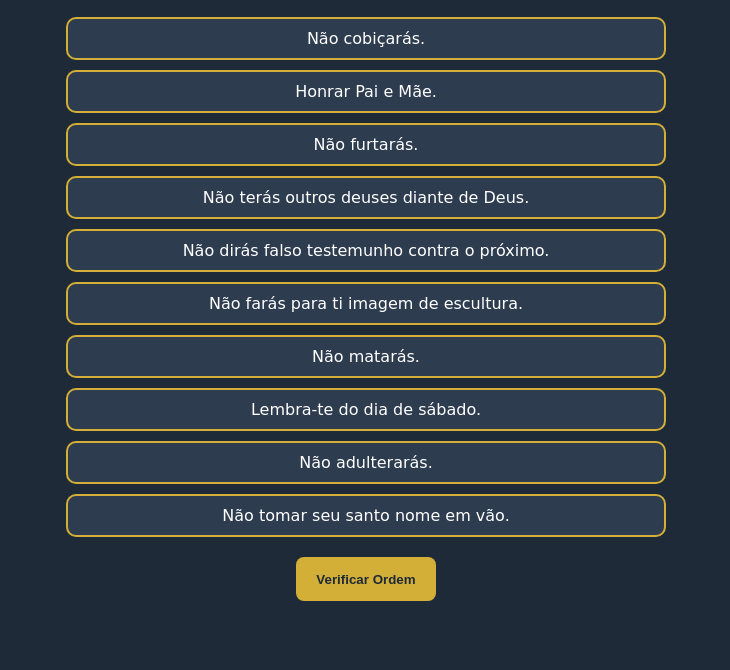
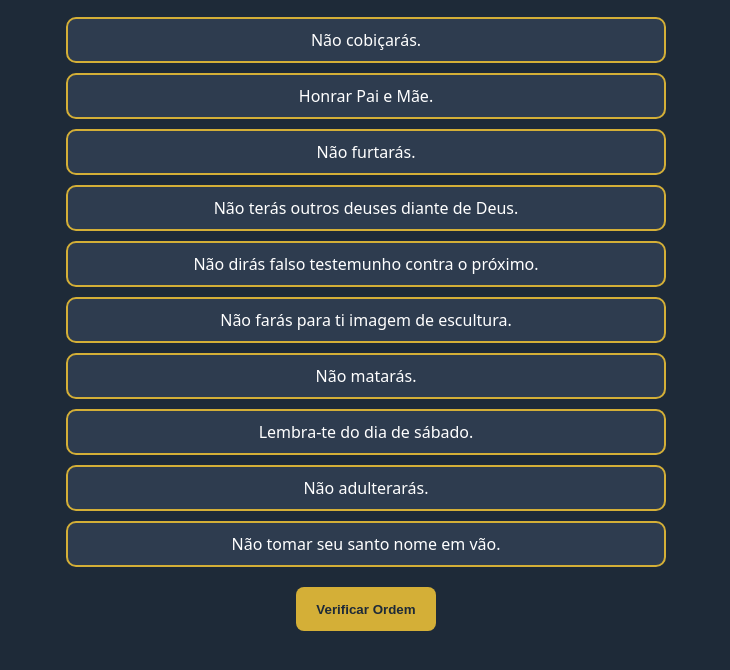
Before and after one commit to juliasmenezes/dezMandamentos, a plain HTML site: page ordenar.html in a window 1280 px wide. Shown: the part 98-768 px from the top of the page, without its empty margins (274-1004 px from the left). Drawn offline with nearby package versions, Linux system fonts and the light colour scheme.

Commit message:
versao 2

```diff
--- a/style.css
+++ b/style.css
@@ -261,7 +261,7 @@ header p {
     padding: 10px;
     margin-bottom: 10px;
     cursor: grab;
-    font-family: 'Cinzel Decorative', cursive;
+    font-family: system-ui, -apple-system, BlinkMacSystemFont, 'Segoe UI', Roboto, Oxygen, Ubuntu, Cantarell, 'Open Sans', 'Helvetica Neue', sans-serif;
     user-select: none;
 }
 
```
